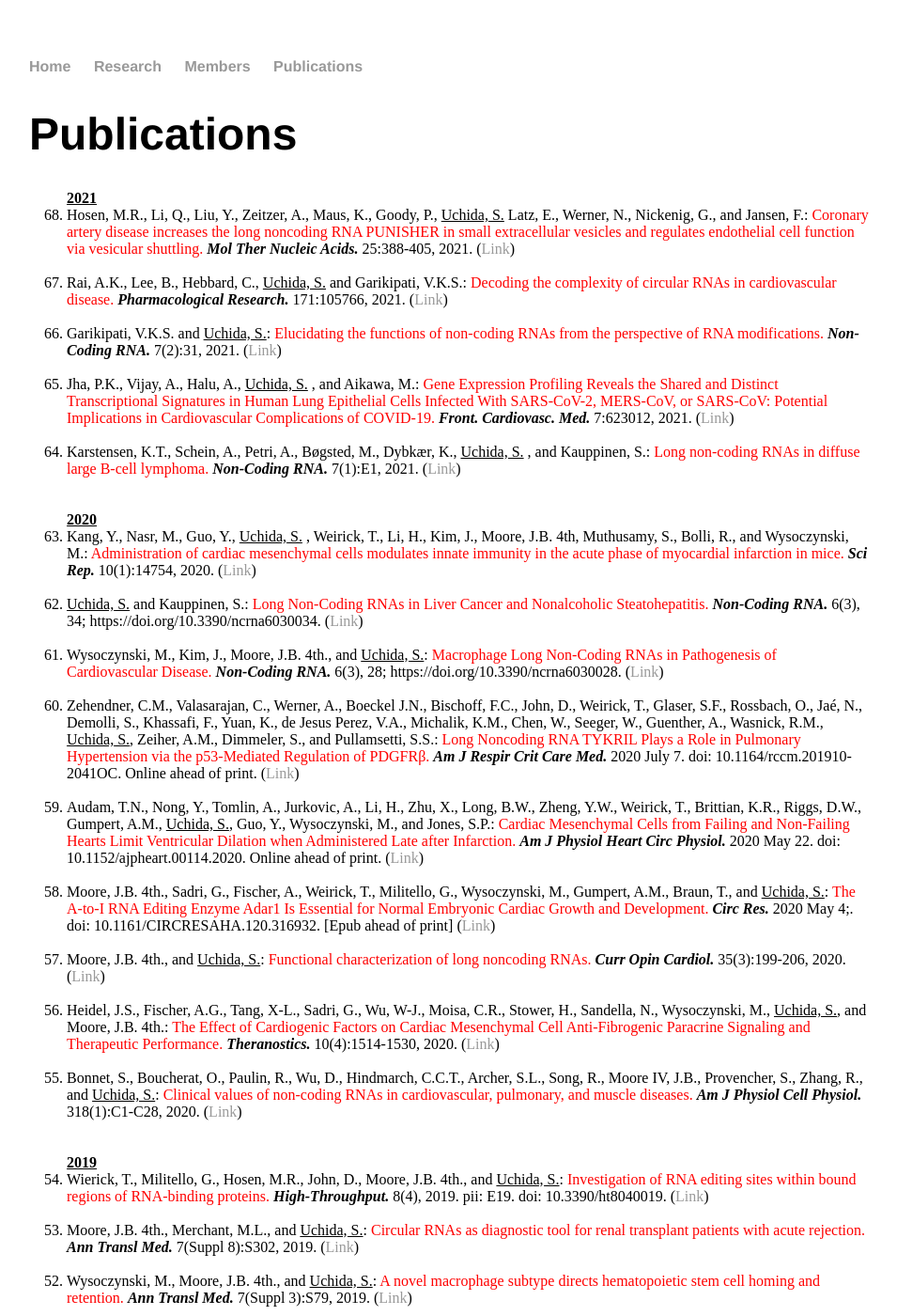
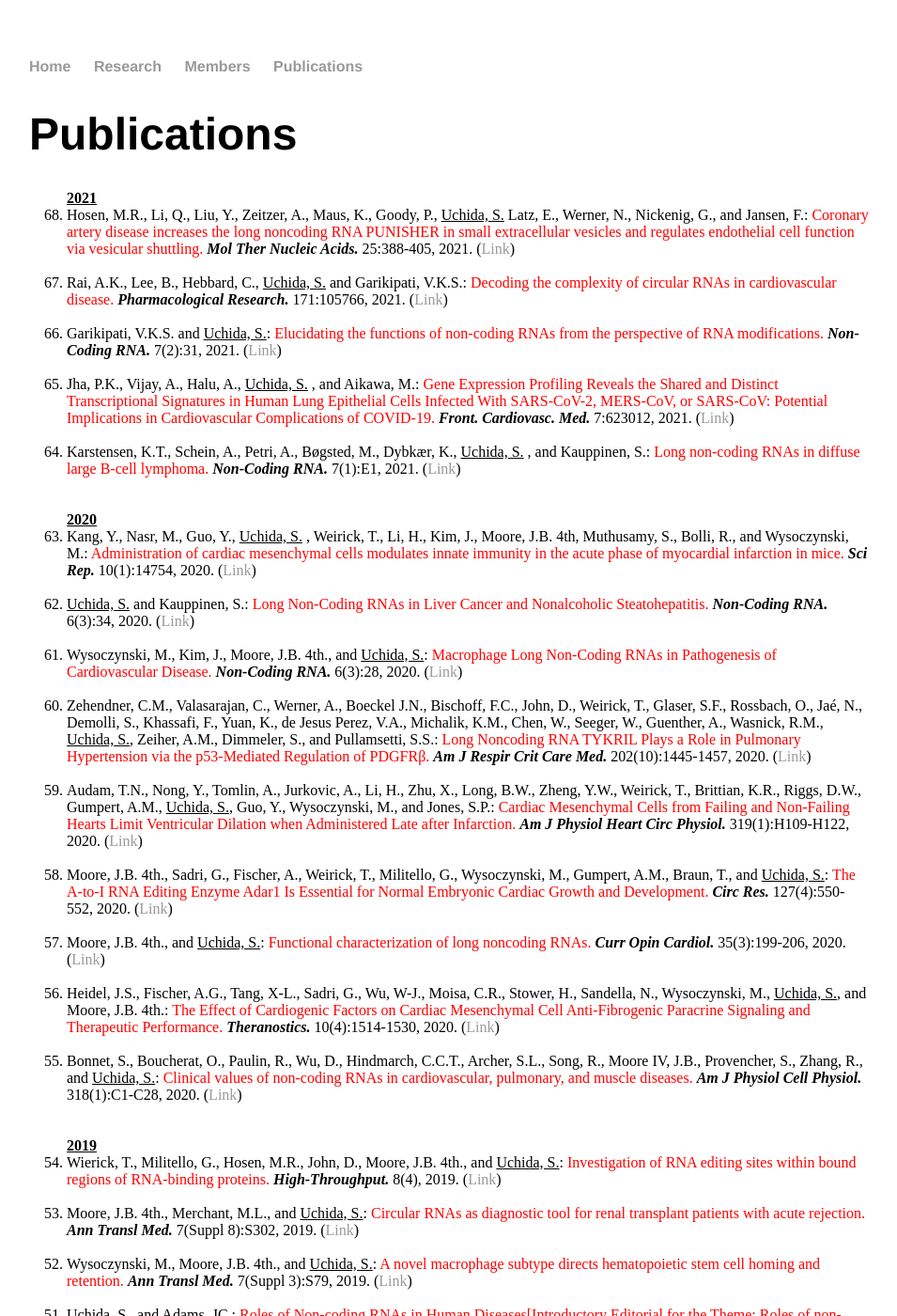
Before and after one commit to heartlncrna/heartlncrna.github.io, a Jekyll site: the page publications/pub_list.html, which Jekyll copies as it is, in a window 1280 px wide and 1400 px high. Shown: the whole window at 94% size, without its empty margins (161-1116 px from the left). Built offline with Jekyll 4.4.1, drawn with Linux system fonts in a browser that asks for light colours.

Commit message:
Update pub_list.html

```diff
--- a/publications/pub_list.html
+++ b/publications/pub_list.html
@@ -49,19 +49,19 @@ Profiling Reveals the Shared and Distinct Transcriptional Signatures in Human Lu
 				<li>Kang, Y., Nasr, M., Guo, Y., <u>Uchida, S.</u> , Weirick, T., Li, H., Kim, J., Moore, J.B. 4th, Muthusamy, S., Bolli, R., and Wysoczynski, M.: <font color="red">Administration of cardiac mesenchymal cells modulates innate immunity in the acute phase of myocardial infarction in mice.</font> <b><i>Sci Rep. </i></b> 10(1):14754, 2020. (<a href="https://www.nature.com/articles/s41598-020-71580-z">Link</span></a>)</li>
 			<br>
 
-				<li><u>Uchida, S.</u> and Kauppinen, S.: <font color="red">Long Non-Coding RNAs in Liver Cancer and Nonalcoholic Steatohepatitis.</font> <b><i>Non-Coding RNA. </i></b> 6(3), 34; https://doi.org/10.3390/ncrna6030034. (<a href="https://www.mdpi.com/2311-553X/6/3/34/htm">Link</span></a>)</li>
+				<li><u>Uchida, S.</u> and Kauppinen, S.: <font color="red">Long Non-Coding RNAs in Liver Cancer and Nonalcoholic Steatohepatitis.</font> <b><i>Non-Coding RNA. </i></b> 6(3):34, 2020. (<a href="https://www.mdpi.com/2311-553X/6/3/34/htm">Link</span></a>)</li>
 			<br>
 
-				<li>Wysoczynski, M., Kim, J., Moore, J.B. 4th., and <u>Uchida, S.</u>: <font color="red">Macrophage Long Non-Coding RNAs in Pathogenesis of Cardiovascular Disease.</font> <b><i>Non-Coding RNA. </i></b> 6(3), 28; https://doi.org/10.3390/ncrna6030028. (<a href="https://www.mdpi.com/2311-553X/6/3/28">Link</span></a>)</li>
+				<li>Wysoczynski, M., Kim, J., Moore, J.B. 4th., and <u>Uchida, S.</u>: <font color="red">Macrophage Long Non-Coding RNAs in Pathogenesis of Cardiovascular Disease.</font> <b><i>Non-Coding RNA. </i></b> 6(3):28, 2020. (<a href="https://www.mdpi.com/2311-553X/6/3/28">Link</span></a>)</li>
 			<br>
 
-				<li>Zehendner, C.M., Valasarajan, C., Werner, A., Boeckel J.N., Bischoff, F.C., John, D., Weirick, T., Glaser, S.F., Rossbach, O., Jaé, N., Demolli, S., Khassafi, F., Yuan, K., de Jesus Perez, V.A., Michalik, K.M., Chen, W., Seeger, W., Guenther, A., Wasnick, R.M., <u>Uchida, S.</u>, Zeiher, A.M., Dimmeler, S., and Pullamsetti, S.S.: <font color="red"> Long Noncoding RNA TYKRIL Plays a Role in Pulmonary Hypertension via the p53-Mediated Regulation of PDGFRβ.</font> <b><i>Am J Respir Crit Care Med. </i></b>2020 July 7. doi: 10.1164/rccm.201910-2041OC. Online ahead of print. (<a href="https://www.atsjournals.org/doi/abs/10.1164/rccm.201910-2041OC">Link</span></a>)</li>
+				<li>Zehendner, C.M., Valasarajan, C., Werner, A., Boeckel J.N., Bischoff, F.C., John, D., Weirick, T., Glaser, S.F., Rossbach, O., Jaé, N., Demolli, S., Khassafi, F., Yuan, K., de Jesus Perez, V.A., Michalik, K.M., Chen, W., Seeger, W., Guenther, A., Wasnick, R.M., <u>Uchida, S.</u>, Zeiher, A.M., Dimmeler, S., and Pullamsetti, S.S.: <font color="red"> Long Noncoding RNA TYKRIL Plays a Role in Pulmonary Hypertension via the p53-Mediated Regulation of PDGFRβ.</font> <b><i>Am J Respir Crit Care Med. </i></b>202(10):1445-1457, 2020. (<a href="https://www.atsjournals.org/doi/abs/10.1164/rccm.201910-2041OC">Link</span></a>)</li>
 			<br>
 
-				<li>Audam, T.N., Nong, Y., Tomlin, A., Jurkovic, A., Li, H., Zhu, X., Long, B.W., Zheng, Y.W., Weirick, T., Brittian, K.R., Riggs, D.W., Gumpert, A.M., <u>Uchida, S.</u>, Guo, Y., Wysoczynski, M., and Jones, S.P.: <font color="red"> Cardiac Mesenchymal Cells from Failing and Non-Failing Hearts Limit Ventricular Dilation when Administered Late after Infarction.</font> <b><i>Am J Physiol Heart Circ Physiol. </i></b>2020 May 22. doi: 10.1152/ajpheart.00114.2020. Online ahead of print. (<a href="https://journals.physiology.org/doi/abs/10.1152/ajpheart.00114.2020">Link</span></a>)</li>
+				<li>Audam, T.N., Nong, Y., Tomlin, A., Jurkovic, A., Li, H., Zhu, X., Long, B.W., Zheng, Y.W., Weirick, T., Brittian, K.R., Riggs, D.W., Gumpert, A.M., <u>Uchida, S.</u>, Guo, Y., Wysoczynski, M., and Jones, S.P.: <font color="red"> Cardiac Mesenchymal Cells from Failing and Non-Failing Hearts Limit Ventricular Dilation when Administered Late after Infarction.</font> <b><i>Am J Physiol Heart Circ Physiol. </i></b>319(1):H109-H122, 2020. (<a href="https://journals.physiology.org/doi/abs/10.1152/ajpheart.00114.2020">Link</span></a>)</li>
 			<br>
 
-				<li>Moore, J.B. 4th., Sadri, G., Fischer, A., Weirick, T., Militello, G., Wysoczynski, M., Gumpert, A.M., Braun, T., and <u>Uchida, S.</u>: <font color="red">The A-to-I RNA Editing Enzyme Adar1 Is Essential for Normal Embryonic Cardiac Growth and Development.</font> <b><i>Circ Res. </i></b> 2020 May 4;. doi: 10.1161/CIRCRESAHA.120.316932. [Epub ahead of print] (<a href="https://www.ahajournals.org/doi/10.1161/CIRCRESAHA.120.316932">Link</span></a>)</li>
+				<li>Moore, J.B. 4th., Sadri, G., Fischer, A., Weirick, T., Militello, G., Wysoczynski, M., Gumpert, A.M., Braun, T., and <u>Uchida, S.</u>: <font color="red">The A-to-I RNA Editing Enzyme Adar1 Is Essential for Normal Embryonic Cardiac Growth and Development.</font> <b><i>Circ Res. </i></b> 127(4):550-552, 2020. (<a href="https://www.ahajournals.org/doi/10.1161/CIRCRESAHA.120.316932">Link</span></a>)</li>
 			<br>
 
 				<li>Moore, J.B. 4th., and <u>Uchida, S.</u>: <font color="red">Functional characterization of long noncoding RNAs.</font> <b><i>Curr Opin Cardiol. </i></b> 35(3):199-206, 2020. (<a href="https://journals.lww.com/co-cardiology/Abstract/publishahead/Functional_characterization_of_long_noncoding_RNAs.99023.aspx">Link</span></a>)</li>
@@ -76,7 +76,7 @@ Profiling Reveals the Shared and Distinct Transcriptional Signatures in Human Lu
 			<br>
 
 			<strong><u> 2019 </u></strong>
-				<li>Wierick, T., Militello, G., Hosen, M.R., John, D., Moore, J.B. 4th., and <u>Uchida, S.</u>: <font color="red">Investigation of RNA editing sites within bound regions of RNA-binding proteins.</font> <b><i>High-Throughput. </i></b> 8(4), 2019. pii: E19. doi: 10.3390/ht8040019. (<a href="https://www.mdpi.com/2571-5135/8/4/19">Link</span></a>)</li>
+				<li>Wierick, T., Militello, G., Hosen, M.R., John, D., Moore, J.B. 4th., and <u>Uchida, S.</u>: <font color="red">Investigation of RNA editing sites within bound regions of RNA-binding proteins.</font> <b><i>High-Throughput. </i></b> 8(4), 2019. (<a href="https://www.mdpi.com/2571-5135/8/4/19">Link</span></a>)</li>
 			<br>
 
 				<li>Moore, J.B. 4th., Merchant, M.L., and <u>Uchida, S.</u>: <font color="red">Circular RNAs as diagnostic tool for renal transplant patients with acute rejection.</font> <b><i>Ann Transl Med. </i></b> 7(Suppl 8):S302, 2019. (<a href="http://atm.amegroups.com/article/view/31499">Link</span></a>)</li>
```
